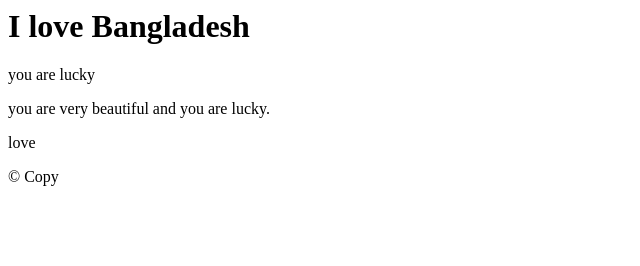
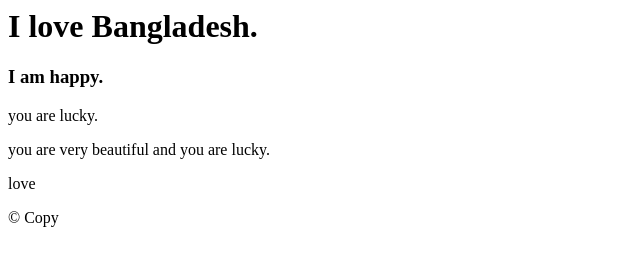
Before and after one commit to Riad928/first-test, a plain HTML site: page index.html in a window 1280 px wide. Shown: the whole page, without its empty margins (0-640 px from the left). Drawn offline with Linux system fonts and the light colour scheme.

Commit message:
header chnage

```diff
--- a/index.html
+++ b/index.html
@@ -5,8 +5,9 @@
     </title>
   </head>
   <body>
-    <h1>I love Bangladesh</h1>
-    <p>you are lucky</p>
+    <h1>I love Bangladesh.</h1>
+    <h3>I am happy.</h3>
+    <p>you are lucky.</p>
       <p>you are very beautiful and you are lucky.</p>
     <span>love</span>
     <p>&copy; Copy</p>
```
